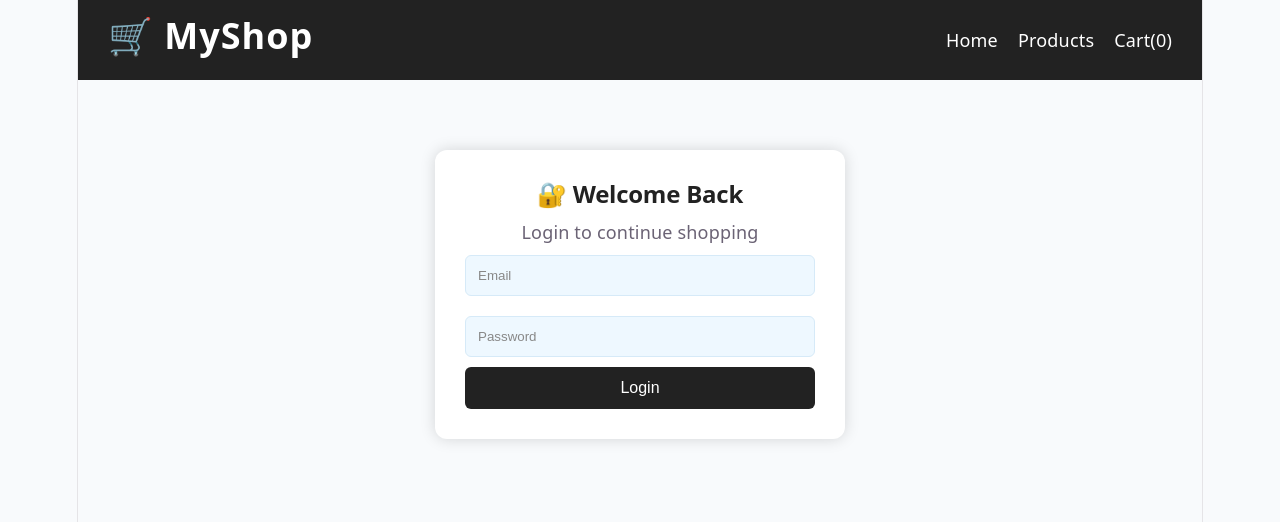
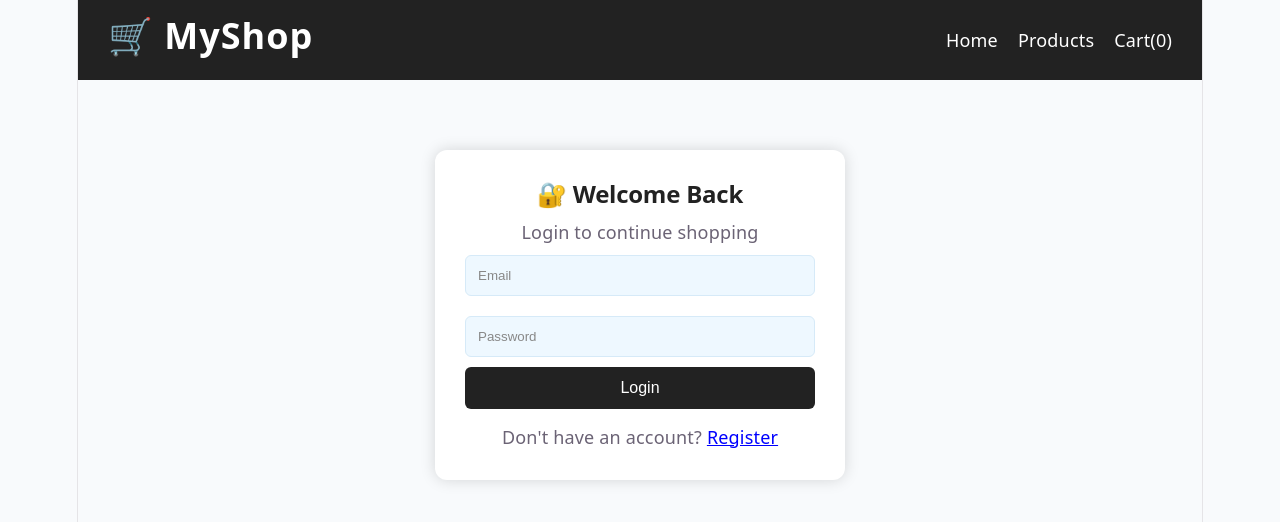
Before and after one commit to neelaveni-dev/myshop-mern-ecommerce, a React (Vite) app in the folder ecommerce-client/: page /login in a window 1280 px wide. Shown: the top 522 px of the page. Built offline with nearby package versions, Linux system fonts and the light colour scheme.

Commit message:
Added register link

```diff
--- a/ecommerce-client/src/pages/LoginPage.jsx
+++ b/ecommerce-client/src/pages/LoginPage.jsx
@@ -72,6 +72,19 @@ const LoginPage = () => {
           Login
         </button>
       </form>
+      <p style={{ marginTop: "15px" }}>
+  Don't have an account?{" "}
+  <span
+    style={{
+      color: "blue",
+      cursor: "pointer",
+      textDecoration: "underline",
+    }}
+    onClick={() => navigate("/register")}
+  >
+    Register
+  </span>
+</p>
     </div>
   );
 };
```
